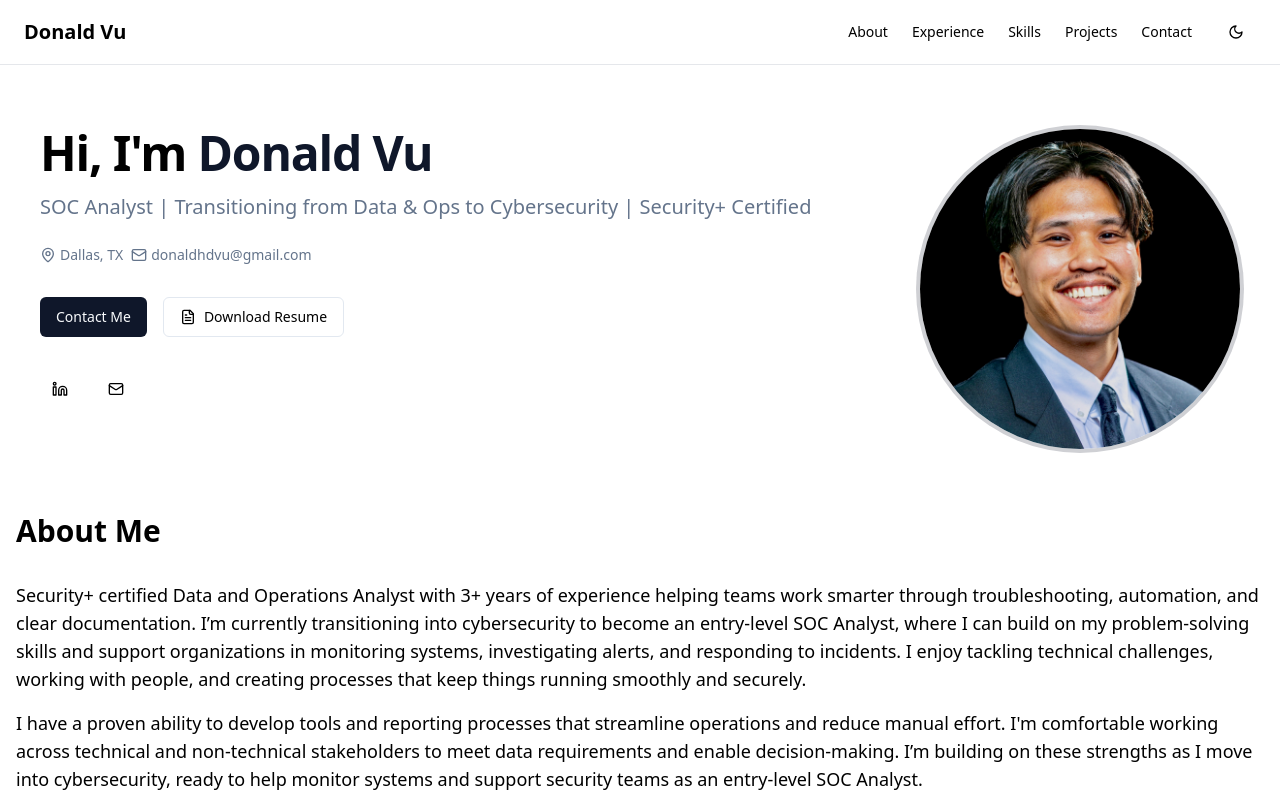
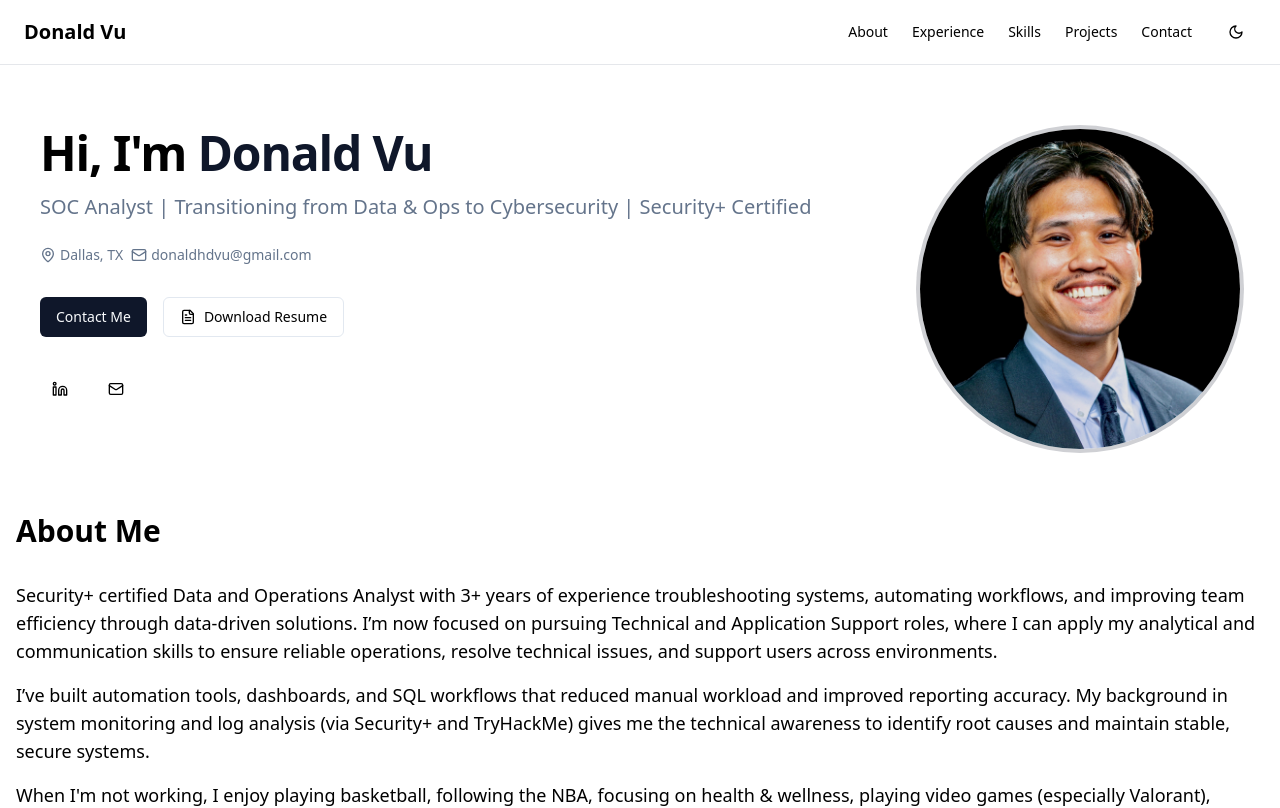
Before and after one commit to donnieevu/Portfolio, a Next.js app in the folder portfolio_webpage/: page / in a window 1280 px wide. Shown: the top 808 px of the page. Built offline with nearby package versions, Linux system fonts and the light colour scheme.

Commit message:
editing about me section, transitioning to more ASE & TSE roles

```diff
--- a/portfolio_webpage/app/page.tsx
+++ b/portfolio_webpage/app/page.tsx
@@ -125,23 +125,19 @@ export default function Portfolio() {
           <div className="space-y-4">
             <p className="text-lg">
               Security+ certified Data and Operations Analyst with 3+ years of
-              experience helping teams work smarter through troubleshooting,
-              automation, and clear documentation. I’m currently transitioning
-              into cybersecurity to become an entry-level SOC Analyst, where I
-              can build on my problem-solving skills and support organizations
-              in monitoring systems, investigating alerts, and responding to
-              incidents. I enjoy tackling technical challenges, working with
-              people, and creating processes that keep things running smoothly
-              and securely.
+              experience troubleshooting systems, automating workflows, and
+              improving team efficiency through data-driven solutions. I’m now
+              focused on pursuing Technical and Application Support roles, where
+              I can apply my analytical and communication skills to ensure
+              reliable operations, resolve technical issues, and support users
+              across environments.
             </p>
             <p className="text-lg">
-              I have a proven ability to develop tools and reporting processes
-              that streamline operations and reduce manual effort. I'm
-              comfortable working across technical and non-technical
-              stakeholders to meet data requirements and enable decision-making.
-              I’m building on these strengths as I move into cybersecurity,
-              ready to help monitor systems and support security teams as an
-              entry-level SOC Analyst.
+              I’ve built automation tools, dashboards, and SQL workflows that
+              reduced manual workload and improved reporting accuracy. My
+              background in system monitoring and log analysis (via Security+
+              and TryHackMe) gives me the technical awareness to identify root
+              causes and maintain stable, secure systems.
             </p>
             <p className="text-lg">
               When I'm not working, I enjoy playing basketball, following the
```
